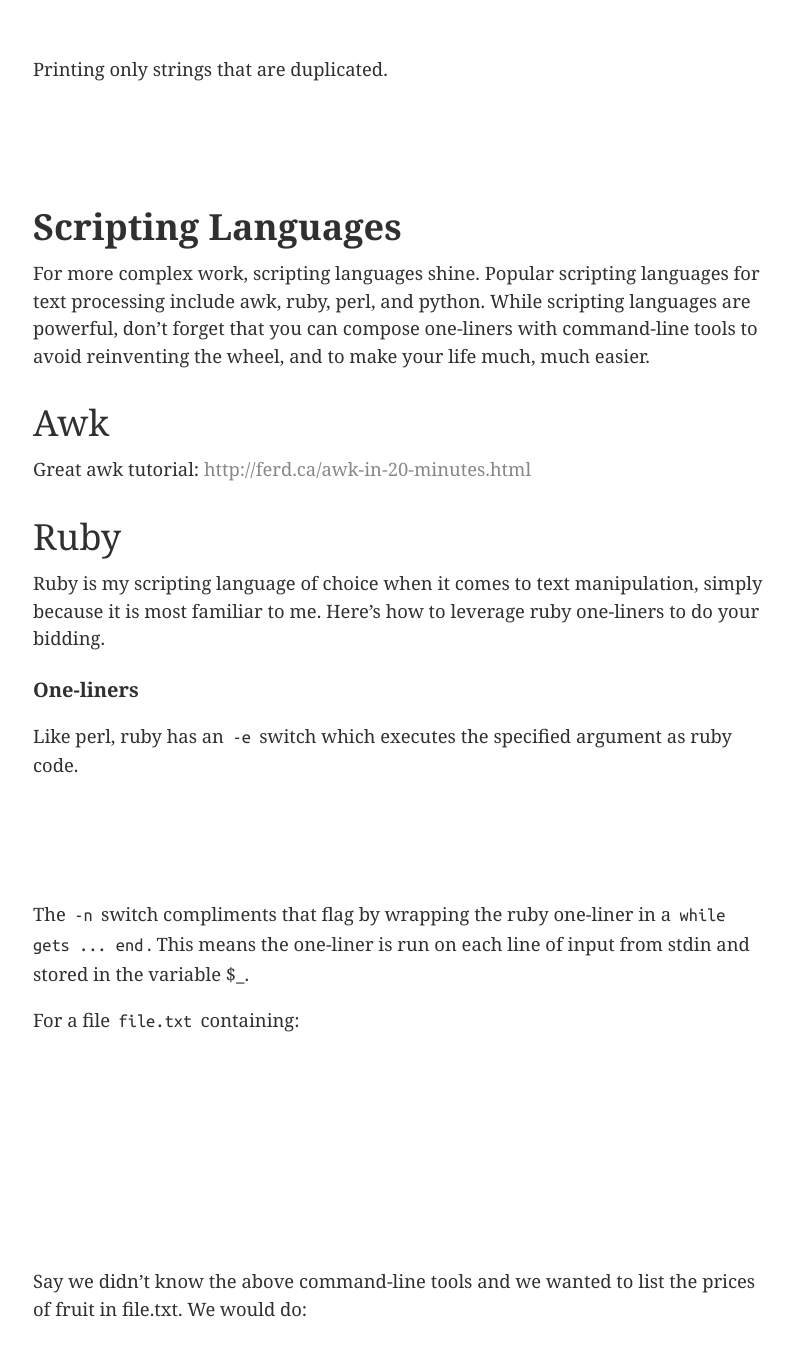
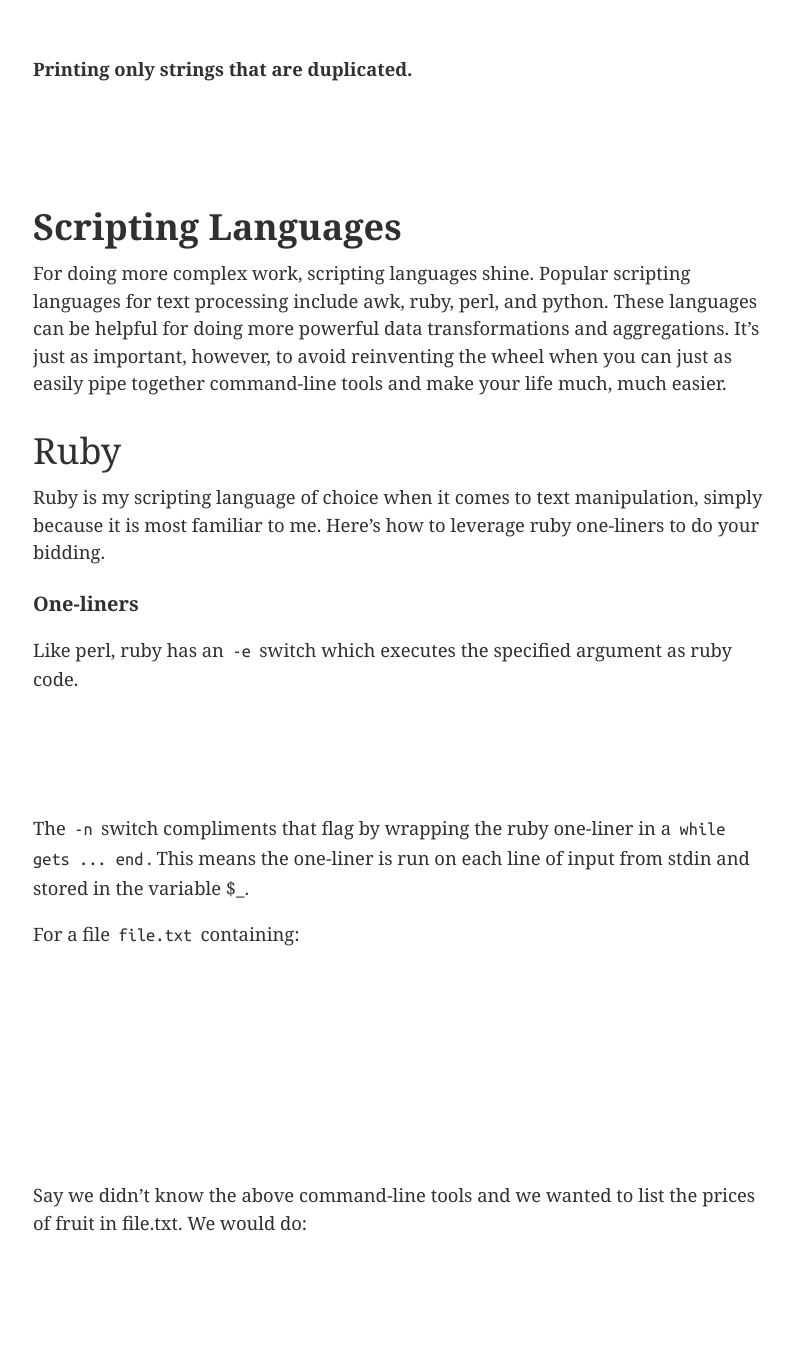
Before and after one commit to abstractOwl/abstractOwl.github.io, a Jekyll site: the page built from _posts/2015-02-08-logs-logs-logs.md, in a window 1280 px wide and 1400 px high, scrolled down 4836 px. Shown: the top 1356 px of the window, without its empty margins (239-1032 px from the left). Built offline with Jekyll 4.4.1, drawn with Linux system fonts in a browser that asks for light colours; comment, search, counter and statistics services are not loaded; some of the changed text lies outside the part shown.

Commit message:
Rephrased some sections, bolded examples text

```diff
--- a/_posts/2015-02-08-logs-logs-logs.md
+++ b/_posts/2015-02-08-logs-logs-logs.md
@@ -26,12 +26,12 @@
 weird programs like `man` to output to stdout in a jiffy.
 
 ### Examples
-Printing from stdin.
+**Printing from stdin.**
 
     $ echo "Hello world!" | cat
     Hello world!
 
-Count the lines in test.txt.
+**Count the lines in test.txt.**
 
     $ cat test.txt | wc -l
     3
@@ -84,17 +84,17 @@
 Likewise, using `-f -` selects all fields.
 
 ### Examples
-Print the first 3 fields of a CSV line.
+**Print the first 3 fields of a CSV line.**
 
     $ echo "eggs,bananas,oranges,pears" | cut -d',' -f1-3
     eggs,bananas,pears
 
-Print from character 22 to the end.
+**Print from character 22 to the end.**
 
     $ echo "eggs,bananas,oranges,pears" | cut -c22-
     pears
 
-Convert a CSV line to TSV.
+**Convert a CSV line to TSV.**
 
 **Note**: You can insert tab into the commandline with &lt;CTRL&gt; v +
 &lt;TAB&gt;
@@ -112,12 +112,12 @@
 search parameters.
 
 ### Examples
-Search files in current directory for filenames beginning with string
-"bacon".
+**Search files in current directory for filenames beginning with string
+"bacon".**
 
     $ find . -name "bacon*"
 
-List contents of all directories in the current directory.
+**List contents of all directories in the current directory.**
 
     $ find . -type d -exec ls {} \;
 
@@ -130,14 +130,14 @@
 Luckily, `sort` comes with the `-n` flag which sorts numbers.
 
 ### Examples
-Sorting without -n flag.
+**Sorting without -n flag.**
 
     $ echo -e "123\n34\n678" | sort
     123
     34
     678
 
-Sorting with the `-n` flag.
+**Sorting with the `-n` flag.**
 
     $ echo -e "123\n34\n678" | sort -n
     34
@@ -157,7 +157,7 @@
 usually piped through `sort` before `uniq`.
 
 ### Example
-De-duping a list of fruits.
+**De-duping a list of fruits.**
 
     $ echo -e "apples\noranges\npears\napples\noranges\nbananas" | sort | uniq
     apples
@@ -165,21 +165,19 @@
     oranges
     pears
 
-Printing only strings that are duplicated.
+**Printing only strings that are duplicated.**
 
     $ echo -e "apples\noranges\npears\napples\noranges\nbananas" | sort | uniq -d
     apples
     oranges
 
 # Scripting Languages
-For more complex work, scripting languages shine. Popular scripting
-languages for text processing include awk, ruby, perl, and python. While
-scripting languages are powerful, don't forget that you can compose
-one-liners with command-line tools to avoid reinventing the wheel, and
-to make your life much, much easier.
-
-## Awk
-Great awk tutorial: <http://ferd.ca/awk-in-20-minutes.html>
+For doing more complex work, scripting languages shine. Popular scripting
+languages for text processing include awk, ruby, perl, and python. These
+languages can be helpful for doing more powerful data transformations and
+aggregations.  It's just as important, however, to avoid reinventing the
+wheel when you can just as easily pipe together command-line tools and make
+your life much, much easier.
 
 ## Ruby
 Ruby is my scripting language of choice when it comes to text
```
Also changed, not shown: other parts of _posts/2015-02-08-logs-logs-logs.md (+7 -2 lines).
